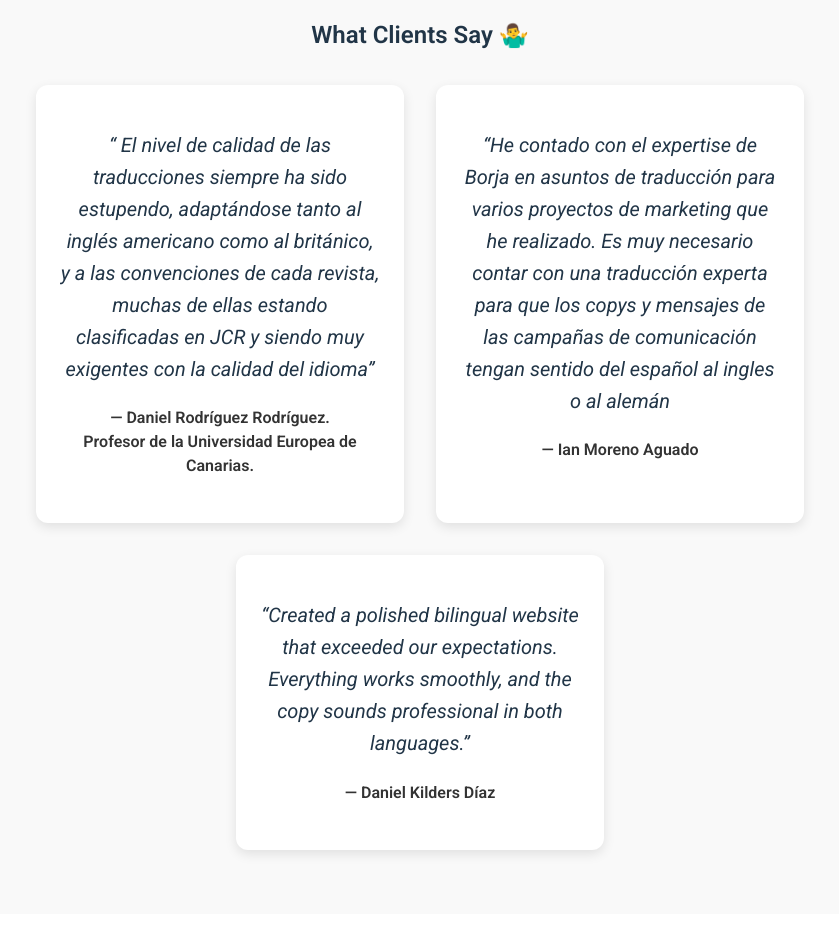
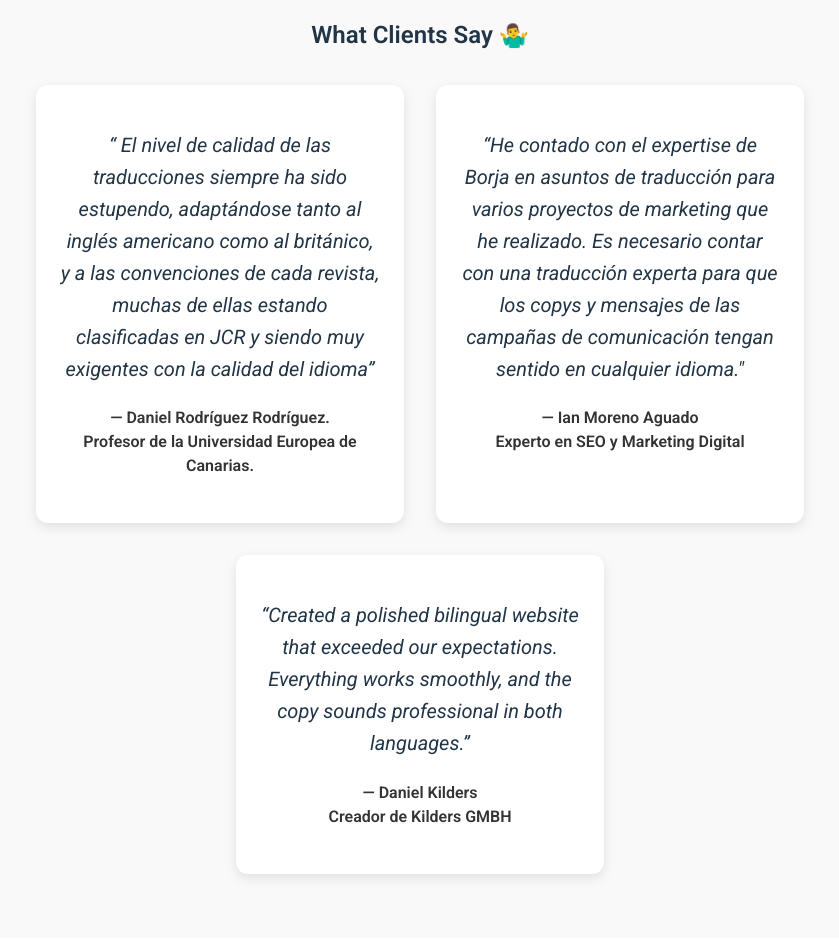
Before and after one commit to devhdez/portfolio-project, a React (Vite) app: page / in a window 1280 px wide. Shown: the part 3380-4332 px from the top of the page, without its empty margins (220-1059 px from the left). Built offline with nearby package versions, Linux system fonts and the light colour scheme.

Commit message:
Testimonials update

```diff
--- a/src/testimonials.jsx
+++ b/src/testimonials.jsx
@@ -19,9 +19,9 @@ const Testimonials = () => {
         <div className="testimonial-card">
           <p className="testimonial-text">
             “He contado con el expertise de Borja en asuntos de traducción para varios proyectos de marketing que he realizado.
-            Es muy necesario contar con una traducción experta para que los copys y mensajes de las campañas de comunicación tengan sentido del español al ingles o al alemán
+            Es necesario contar con una traducción experta para que los copys y mensajes de las campañas de comunicación tengan sentido en cualquier idioma."
           </p>
-          <h4 className="testimonial-author">— Ian Moreno Aguado</h4>
+          <h4 className="testimonial-author">— Ian Moreno Aguado<br></br>Experto en SEO y Marketing Digital</h4>
         </div>
 
         <div className="testimonial-card">
@@ -30,7 +30,7 @@ const Testimonials = () => {
             expectations. Everything works smoothly, and the copy sounds
             professional in both languages.”
           </p>
-          <h4 className="testimonial-author">— Daniel Kilders Díaz</h4>
+          <h4 className="testimonial-author">— Daniel Kilders<br></br>Creador de Kilders GMBH</h4>
         </div>
 
       </div>
```
